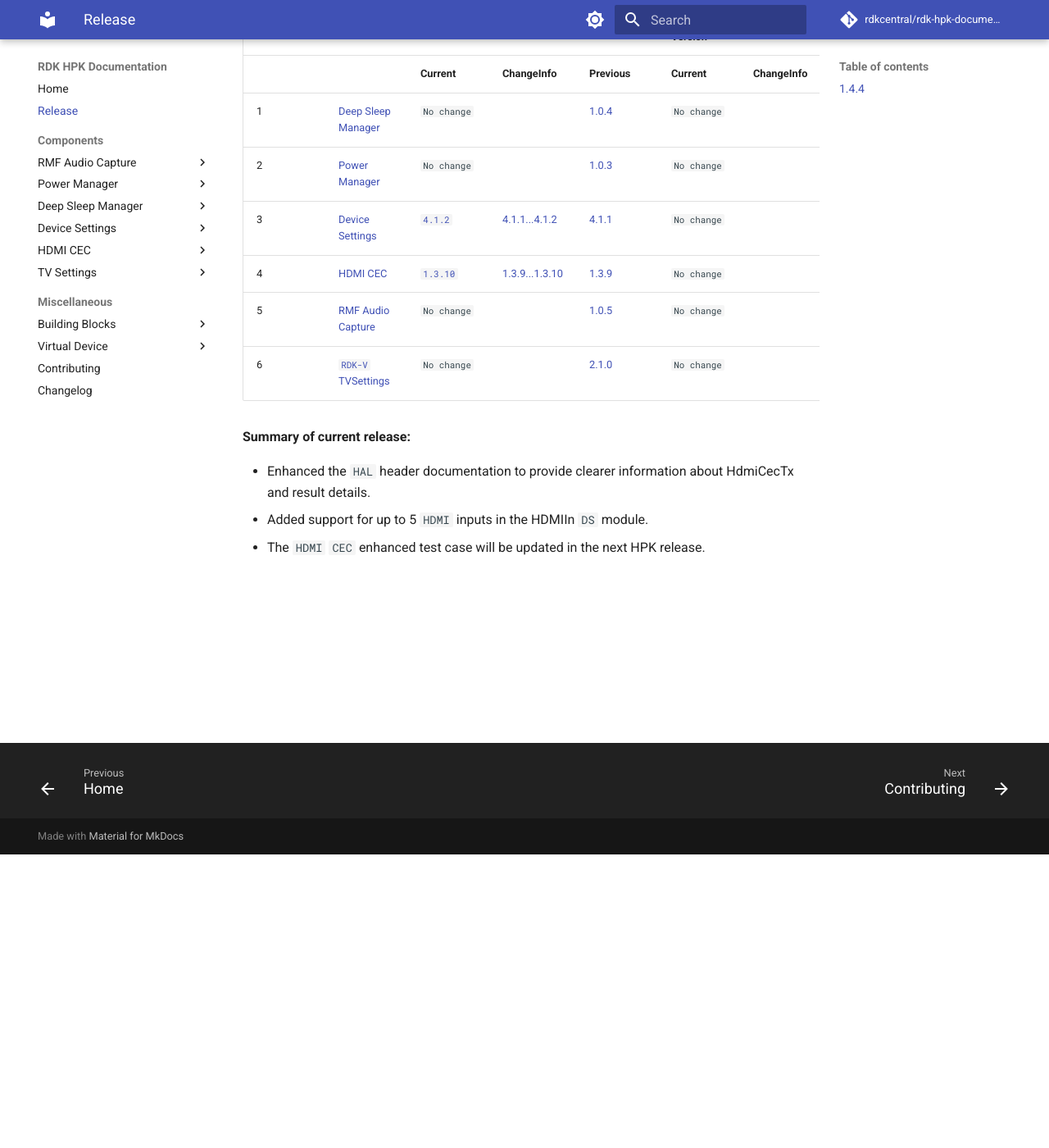
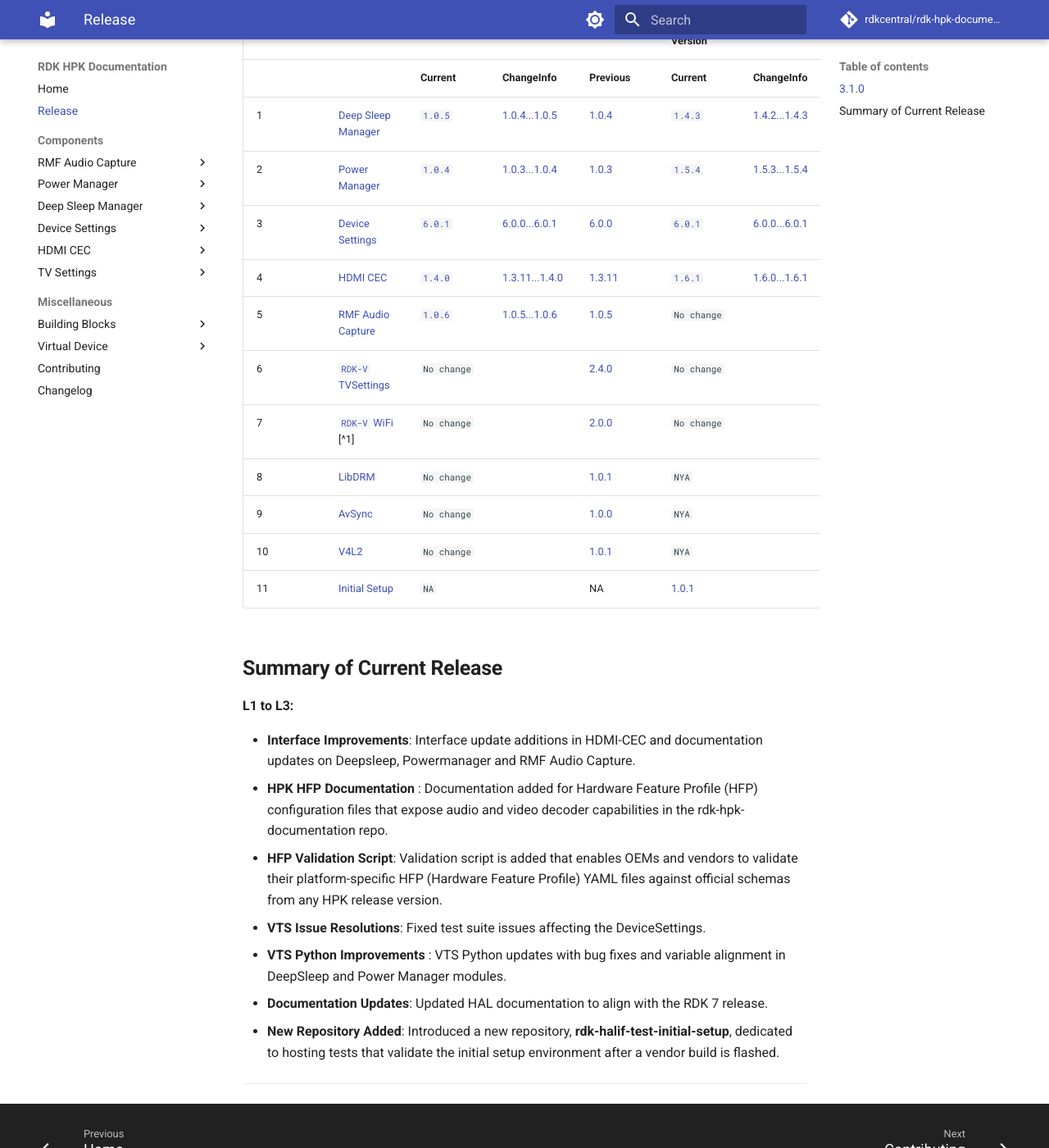
Before and after one commit to rdkcentral/rdk-hpk-documentation, an MkDocs documentation site: the page built from docs/release.md, in a window 1280 px wide and 1400 px high, scrolled down 358 px. Shown: the whole window at 82% size. Built offline with MkDocs 1.6.1 and Material for MkDocs 9.7.7, drawn with Linux system fonts in a browser that asks for light colours; comment, search, counter and statistics services are not loaded; the version menu is left out; some of the changed text lies outside the part shown.

Commit message:
gh #34 modified release.md

```diff
--- a/docs/release.md
+++ b/docs/release.md
@@ -1,21 +1,35 @@
-### 1.4.4
+## 3.1.0
 
-**Release date (YYYY-MM-DD)** : `2024-01-16`
-**Release Version**: `1.4.4`
-**Previous Version**: `1.4.3`
+**Release date (YYYY-MM-DD)** : `2026-01-12`
+**Release Version**: `3.1.0`
+**Previous Version**: `3.0.0`
 
 | #  | Component Name | HAL Interface Version ||              | HAL Testing Suite Version | |            |
-| --- | -------------- | -----------          |-|--------------| ------------------------- |-| ----------- |
+| --- | ------------- | ------------          |-|-------------| ------------------------- |-| ----------- |
 |     |                | **Current**          |**ChangeInfo**| **Previous**| **Current**|**ChangeInfo**   | **Previous**|
-| 1   | [Deep Sleep Manager](https://github.com/rdkcentral/rdk-halif-deepsleep_manager) | `No change` || [1.0.4](https://github.com/rdkcentral/rdk-halif-deepsleep_manager/milestone/1) |`No change`| |[1.3.0](https://github.com/rdkcentral/rdk-halif-test-deepsleep_manager/tree/1.3.0) |
-| 2   | [Power Manager](https://github.com/rdkcentral/rdk-halif-power_manager) | `No change` | | [1.0.3](https://github.com/rdkcentral/rdk-halif-power_manager/milestone/1) | `No change`||[1.4.0](https://github.com/rdkcentral/rdk-halif-test-power_manager/tree/1.4.0) |
-| 3   | [Device Settings](https://github.com/rdkcentral/rdk-halif-device_settings/) |[`4.1.2`](https://github.com/rdkcentral/rdk-halif-device_settings/tree/4.1.2)|[4.1.1...4.1.2](https://github.com/rdkcentral/rdk-halif-device_settings/compare/4.1.1...4.1.2) |[4.1.1](https://github.com/rdkcentral/rdk-halif-device_settings/tree/4.1.1) |`No change`| | [3.5.0](https://github.com/rdkcentral/rdk-halif-test-device_settings/tree/3.5.0) |
-| 4   | [HDMI CEC](https://github.com/rdkcentral/rdk-halif-hdmi_cec) | [`1.3.10`](https://github.com/rdkcentral/rdk-halif-hdmi_cec/tree/1.3.10) | [1.3.9...1.3.10](https://github.com/rdkcentral/rdk-halif-hdmi_cec/compare/1.3.9...1.3.10)|[1.3.9](https://github.com/rdkcentral/rdk-halif-hdmi_cec/tree/1.3.9) |`No change`||[1.4.0](https://github.com/rdkcentral/rdk-halif-test-hdmi_cec/tree/1.4.0) |
-| 5   | [RMF Audio Capture](https://github.com/rdkcentral/rdk-halif-rmf_audio_capture) | `No change` | |[1.0.5](https://github.com/rdkcentral/rdk-halif-rmf_audio_capture/milestone/1) | `No change`| |[1.4.0](https://github.com/rdkcentral/rdk-halif-test-rmf_audio_capture/tree/1.4.0) |
-| 6   | [`RDK-V` TVSettings](https://github.com/rdkcentral/rdkv-halif-tvsettings) |`No change` ||[2.1.0](https://github.com/rdkcentral/rdkv-halif-tvsettings/tree/2.1.0) |`No change`||[2.1.3](https://github.com/rdkcentral/rdkv-halif-test-tvsettings/tree/2.1.3) |
+| 1   |  [Deep Sleep Manager](https://github.com/rdkcentral/rdk-halif-deepsleep_manager/) |[`1.0.5`](https://github.com/rdkcentral/rdk-halif-deepsleep_manager/tree/1.0.5)|[1.0.4...1.0.5](https://github.com/rdkcentral/rdk-halif-deepsleep_manager/compare/1.0.4...1.0.5)|[1.0.4](https://github.com/rdkcentral/rdk-halif-deepsleep_manager/tree/1.0.4) |[`1.4.3`](https://github.com/rdkcentral/rdk-halif-test-deepsleep_manager/tree/1.4.3)| [1.4.2...1.4.3](https://github.com/rdkcentral/rdk-halif-test-deepsleep_manager/compare/1.4.2...1.4.3) |[1.4.2](https://github.com/rdkcentral/rdk-halif-test-deepsleep_manager/tree/1.4.2) |
+| 2   | [Power Manager](https://github.com/rdkcentral/rdk-halif-power_manager/) |[`1.0.4`](https://github.com/rdkcentral/rdk-halif-power_manager/tree/1.0.4)|[1.0.3...1.0.4](https://github.com/rdkcentral/rdk-halif-power_manager/compare/1.0.3...1.0.4)|[1.0.3](https://github.com/rdkcentral/rdk-halif-power_manager/tree/1.0.3)| [`1.5.4`](https://github.com/rdkcentral/rdk-halif-test-power_manager/tree/1.5.4)| [1.5.3...1.5.4](https://github.com/rdkcentral/rdk-halif-test-power_manager/compare/1.5.3...1.5.4)|[1.5.3](https://github.com/rdkcentral/rdk-halif-test-power_manager/tree/1.5.3) | |
+| 3   | [Device Settings](https://github.com/rdkcentral/rdk-halif-device_settings/) |[`6.0.1`](https://github.com/rdkcentral/rdk-halif-device_settings/tree/6.0.1)|[6.0.0...6.0.1](https://github.com/rdkcentral/rdk-halif-device_settings/compare/6.0.0...6.0.1)|[6.0.0](https://github.com/rdkcentral/rdk-halif-device_settings/tree/6.0.0) |[`6.0.1`](https://github.com/rdkcentral/rdk-halif-test-device_settings/tree/6.0.1)| [6.0.0...6.0.1](https://github.com/rdkcentral/rdk-halif-test-device_settings/compare/6.0.0...6.0.1)| [6.0.0](https://github.com/rdkcentral/rdk-halif-test-device_settings/tree/6.0.0) |
+| 4   | [HDMI CEC](https://github.com/rdkcentral/rdk-halif-hdmi_cec/) |[`1.4.0`](https://github.com/rdkcentral/rdk-halif-hdmi_cec/tree/1.4.0)|[1.3.11...1.4.0](https://github.com/rdkcentral/rdk-halif-hdmi_cec/compare/1.3.11...1.4.0)|[1.3.11](https://github.com/rdkcentral/rdk-halif-hdmi_cec/tree/1.3.11) | [`1.6.1`](https://github.com/rdkcentral/rdk-halif-test-hdmi_cec/tree/1.6.1)|[1.6.0...1.6.1](https://github.com/rdkcentral/rdk-halif-test-hdmi_cec/compare/1.6.0...1.6.1)|[1.6.0](https://github.com/rdkcentral/rdk-halif-test-hdmi_cec/tree/1.6.0) |
+| 5   | [RMF Audio Capture](https://github.com/rdkcentral/rdk-halif-rmf_audio_capture/) |[`1.0.6`](https://github.com/rdkcentral/rdk-halif-rmf_audio_capture/tree/1.0.6)|[1.0.5...1.0.6](https://github.com/rdkcentral/rdk-halif-rmf_audio_capture/compare/1.0.5...1.0.6)|[1.0.5](https://github.com/rdkcentral/rdk-halif-rmf_audio_capture/tree/1.0.5) | `No change` | |[1.5.4](https://github.com/rdkcentral/rdk-halif-test-rmf_audio_capture/tree/1.5.4)  |
+| 6   | [`RDK-V` TVSettings](https://github.com/rdkcentral/rdkv-halif-tvsettings) |`No change` || [2.4.0](https://github.com/rdkcentral//rdkv-halif-tvsettings/tree/2.4.0) |`No change` | |[2.3.2](https://github.com/rdkcentral/rdkv-halif-test-tvsettings/tree/2.3.2) |
+| 7   | [`RDK-V` WiFi](https://github.com/rdkcentral/rdkv-halif-wifi) [^1] | `No change`| | [2.0.0](https://github.com/rdkcentral/rdkv-halif-wifi/blob/2.0.0) | `No change`| | [1.0.0](https://github.com/rdkcentral/rdkv-halif-test-wifi/blob/1.0.0) |
+| 8   | [LibDRM](https://github.com/rdkcentral/rdk-halif-libdrm) |  `No change` || [1.0.1](https://github.com/rdkcentral/rdk-halif-libdrm/blob/1.0.1) | `NYA` | ||
+| 9  | [AvSync](https://github.com/rdkcentral/rdk-halif-avsync) | `No change`| | [1.0.0](https://github.com/rdkcentral/rdk-halif-avsync/blob/1.0.0) | `NYA` | ||
+| 10  | [V4L2](https://github.com/rdkcentral/rdk-halif-v4l2) |  `No change` ||[1.0.1](https://github.com/rdkcentral/rdk-halif-v4l2/blob/1.0.1) | `NYA` | ||
+| 11  | [Initial Setup](https://github.com/rdkcentral/rdk-halif-test-initial-setup) |  `NA` ||NA | [1.0.1](https://github.com/rdkcentral/rdk-halif-test-initial-setup/tree/1.0.1) | |`New Repo`|
 
-**Summary of current release:**
 
-- Enhanced the `HAL` header documentation to provide clearer information about HdmiCecTx and result details.
-- Added support for up to 5 `HDMI` inputs in the HDMIIn `DS` module.
-- The `HDMI` `CEC` enhanced test case will be updated in the next HPK release.
+**Summary of Current Release**
+---
+
+**L1 to L3:**
+
+- **Interface Improvements**: Interface update additions in HDMI-CEC and documentation updates on Deepsleep, Powermanager and RMF Audio Capture.
+- **HPK HFP Documentation** : Documentation added for Hardware Feature Profile (HFP) configuration files that expose audio and video decoder capabilities in the rdk-hpk-documentation repo.
+- **HFP Validation Script**: Validation script is added that enables OEMs and vendors to validate their platform-specific HFP (Hardware Feature Profile) YAML files against official schemas from any HPK release version.
+- **VTS Issue Resolutions**: Fixed test suite issues affecting the DeviceSettings.
+- **VTS Python Improvements** : VTS Python updates with bug fixes and variable alignment in DeepSleep and Power Manager modules.
+- **Documentation Updates**: Updated HAL documentation to align with the RDK 7 release.
+- **New Repository Added**: Introduced a new repository, **rdk-halif-test-initial-setup**, dedicated to hosting tests that validate the initial setup environment after a vendor build is flashed.
+---
```
